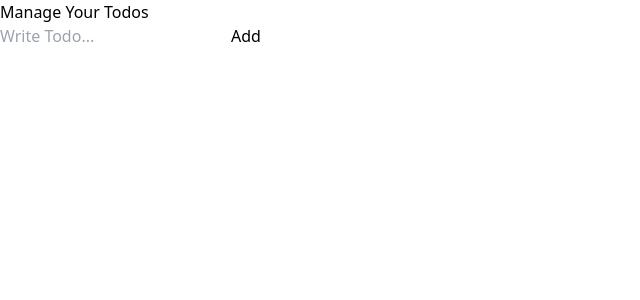
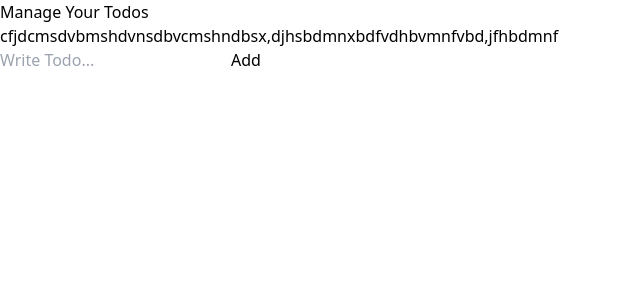
Before and after one commit to Muzammil-Akber/Todo-with-local-Storage, a React (Vite) app: page / in a window 1280 px wide. Shown: the top 300 px of the page, without its empty margins (0-640 px from the left). Built offline with nearby package versions, Linux system fonts and the light colour scheme.

Commit message:
add one commit

```diff
--- a/src/App.jsx
+++ b/src/App.jsx
@@ -111,6 +111,8 @@ function App() {
                     <h1 className="text-2xl font-bold text-center mb-8 mt-2">Manage Your Todos</h1>
                     <div className="mb-4">
                         {/* Todo form goes here */}
+                      <h4>
+                      cfjdcmsdvbmshdvnsdbvcmshndbsx,djhsbdmnxbdfvdhbvmnfvbd,jfhbdmnf</h4>
                         <TodoForm />
                     </div>
                     <div className="flex flex-wrap gap-y-3">
```
